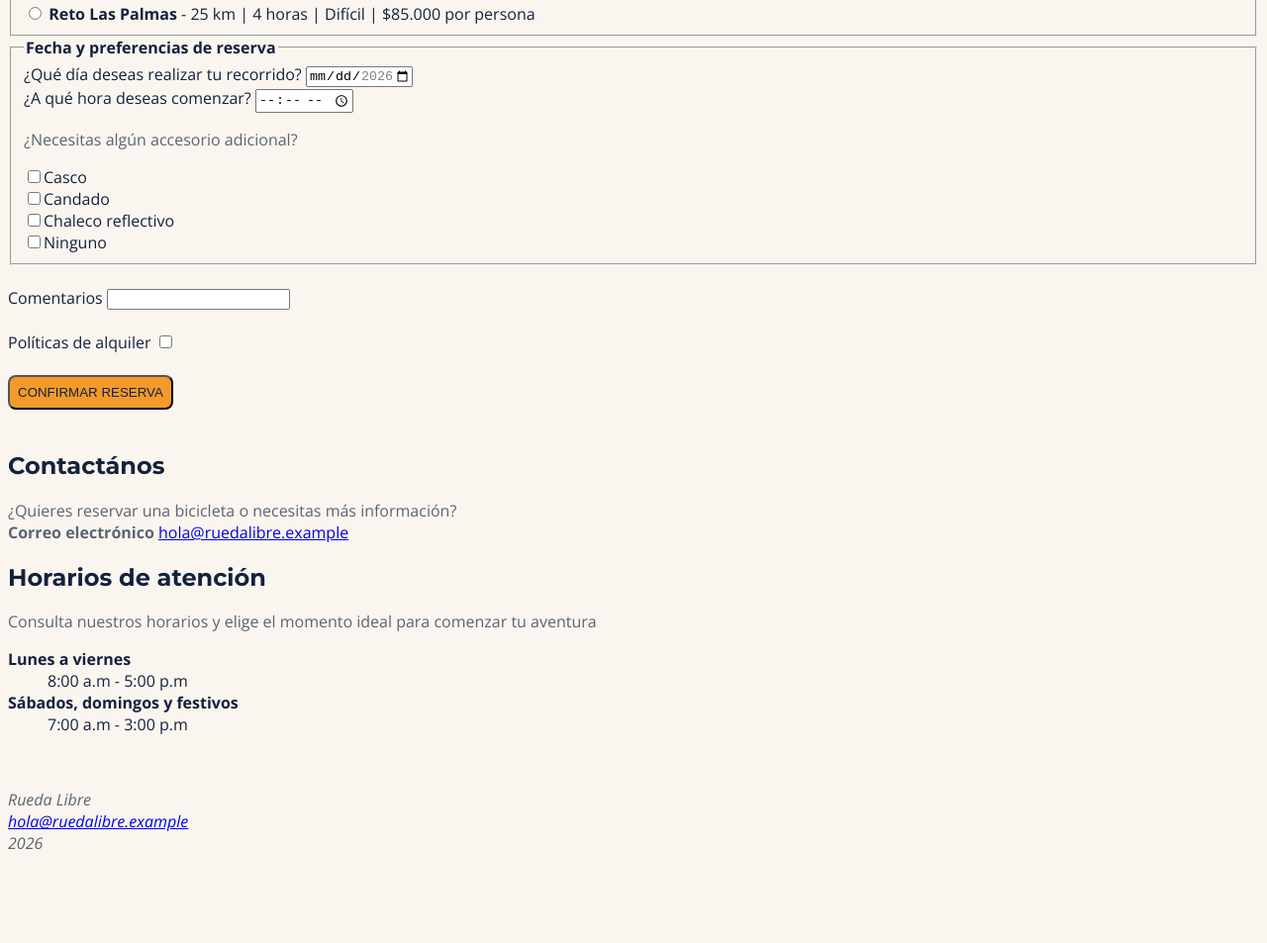
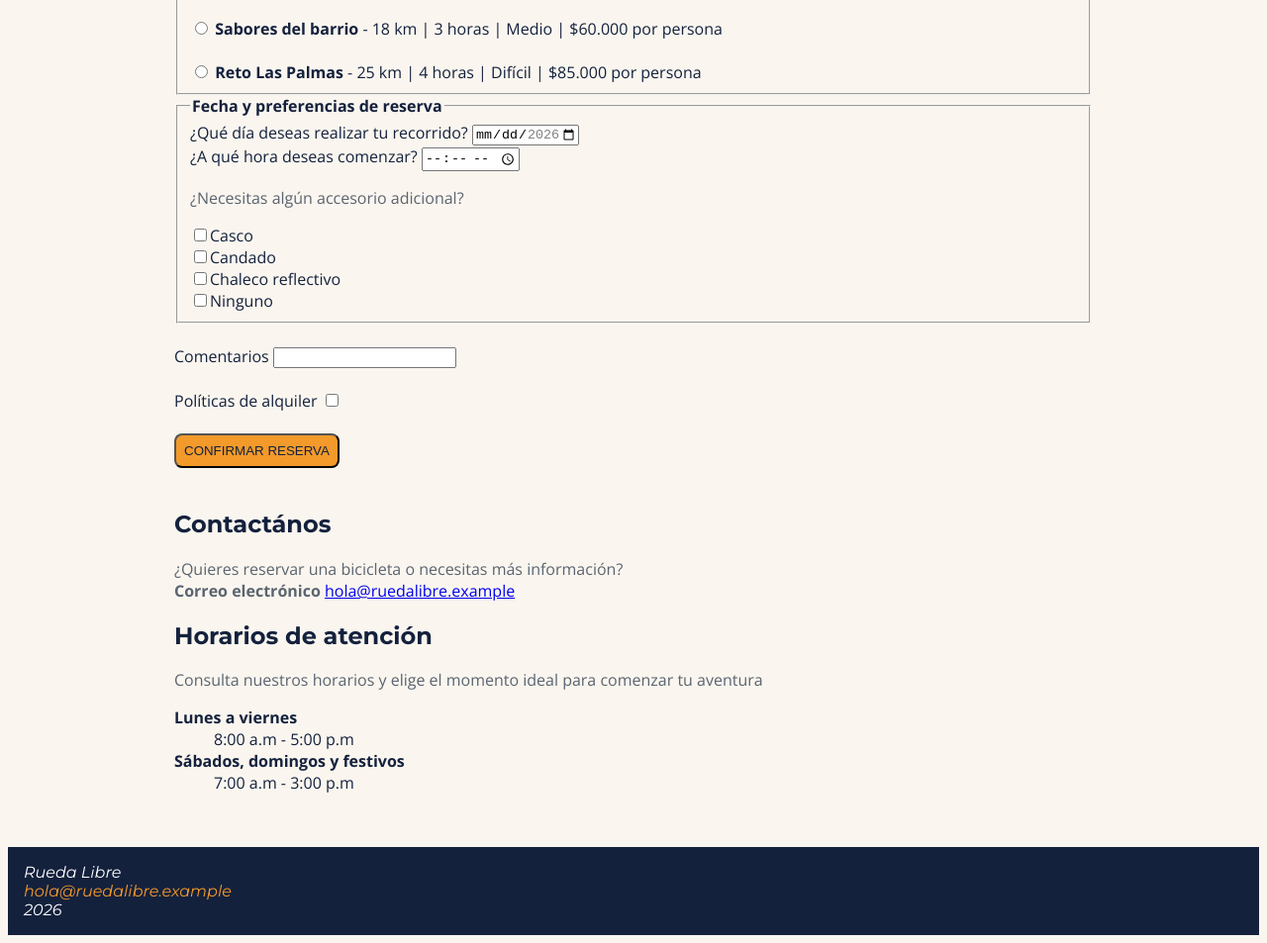
Before and after one commit to LauraVargasLenis/modulo-html-css, a plain HTML site: page rueda-libre/paginas/reservas.html in a window 1280 px wide. Shown: the part 826-1779 px from the top of the page at 99% size. Before the commit the page ends 1705 px from the top, so only its background shows below. Drawn offline with nearby package versions, Linux system fonts and the light colour scheme.

Commit message:
feat: actualización css main, footer y header

```diff
--- a/rueda-libre/css/styles.css
+++ b/rueda-libre/css/styles.css
@@ -21,6 +21,17 @@ body{
     background-color: var(--crema);
 }
 
+main{
+    font-family: var(--fuente-base);
+    color: var(--azul-noche);
+    background-color: var(--crema);
+    box-sizing: border-box;
+    padding: var(--espacio2);
+    max-width: 60rem;
+    margin: 0 auto;
+    width: 90%;
+}
+
 header, nav, h1 {
     font-family: var(--fuente-titulos);
     color: #FFFFFF;
@@ -28,6 +39,9 @@ header, nav, h1 {
 
     display: flex;
     gap: var(--espacio2);
+    box-sizing: border-box;
+    border: var(--espacio1);
+    padding: var(--espacio1)
 }
 
 /*___________________________________________________________
@@ -73,13 +87,15 @@ p {
 }*/
 
 footer, address {
+    display: block;
     font-family: var(--fuente-titulos);
     color: #FFFFFF;
     background-color: var(--azul-noche);
+    padding: var(--espacio1);
 }
 
 /*________________________________________________________________
-Apariencia de botones
+Apariencia de botones y links
 __________________________________________________________________*/
 
 .boton-primario{
@@ -99,6 +115,11 @@ __________________________________________________________________*/
 .boton-primario:focus{
     background-color: var(--verde-ruta);
     color: #FFFFFF;
+}
+
+.correo{
+    text-decoration: none;
+    color: var(--naranja-pedal);
 }
 
 /*_______________________________________________________________________
--- a/rueda-libre/paginas/reservas.html
+++ b/rueda-libre/paginas/reservas.html
@@ -163,11 +163,9 @@
 
     <footer>
         <address>
-            <p>
-                Rueda Libre
-                <br><a href="mailto:hola@ruedalibre.example">hola@ruedalibre.example</a>
-                <br>2026
-            </p>
+            Rueda Libre
+            <br><a href="mailto:hola@ruedalibre.example" class="correo">hola@ruedalibre.example</a>
+            <br>2026
         </address>
     </footer>
 
```
Also changed, not shown: rueda-libre/index.html (+1 -3 lines), rueda-libre/paginas/tarifas.html (+3 -5 lines).
